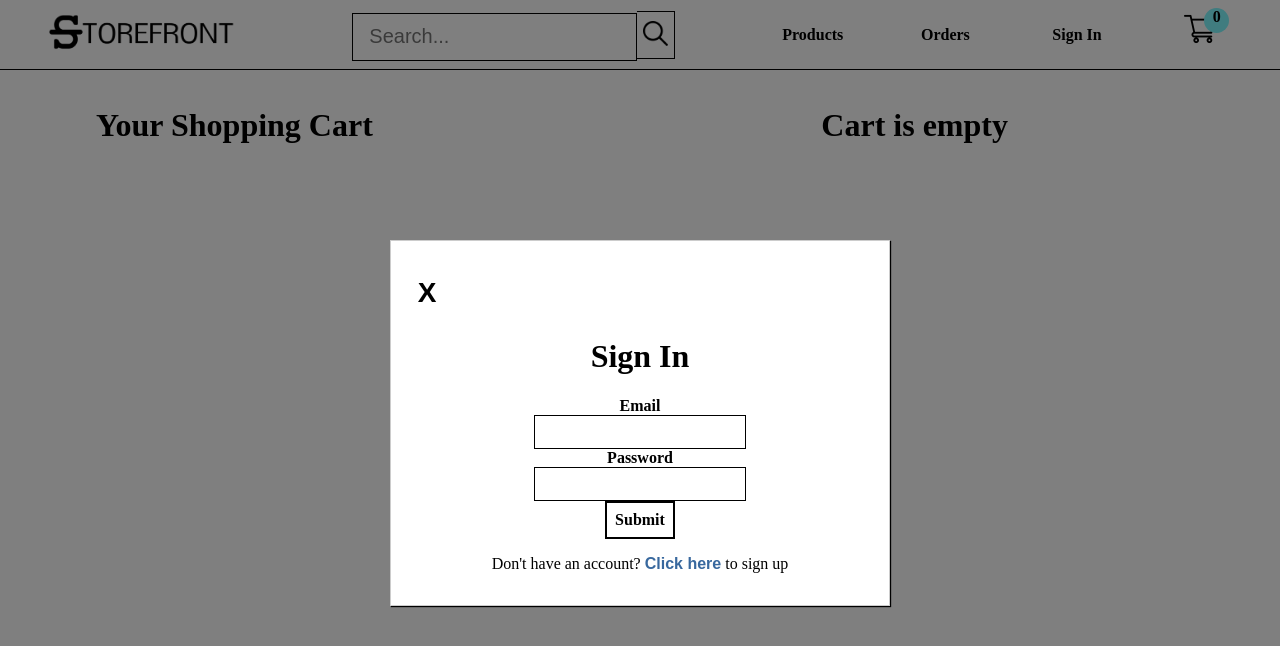
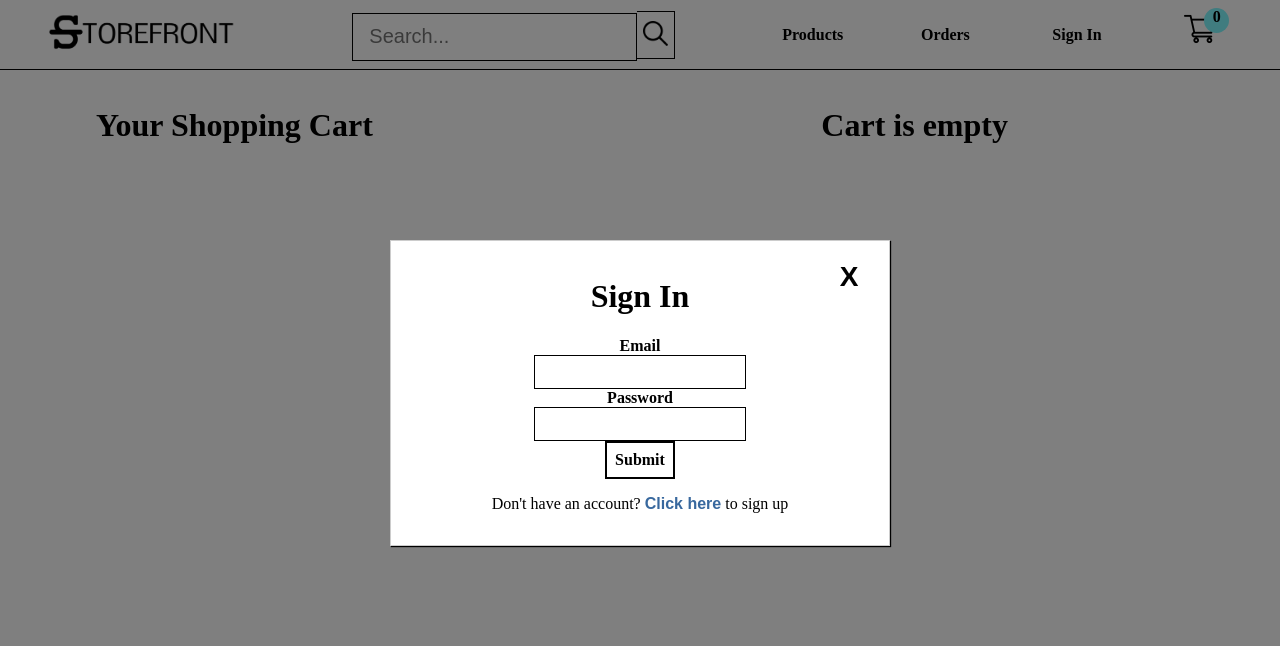
Before and after one commit to jgoodier1/storefront, a React (Create React App) app: page /cart in a window 1280 px wide. Both pictures are taken after a click on the button "Sign In". Shown: the top 646 px of the page. Built offline with nearby package versions, Linux system fonts and the light colour scheme.

Commit message:
fixed positioning for x bttn and closing for auth

```diff
--- a/src/components/Modal.tsx
+++ b/src/components/Modal.tsx
@@ -7,8 +7,8 @@ import { useHistory } from 'react-router-dom';
 
 interface ModalProps {
   show: boolean;
-  // modalClosed: () => void;
   children: React.ReactNode;
+  modalClosed?: () => void;
 }
 
 const Modal: React.FC<ModalProps> = props => {
@@ -20,7 +20,10 @@ const Modal: React.FC<ModalProps> = props => {
 
   return (
     <>
-      <Backdrop show={props.show} clicked={modalClosed} />
+      <Backdrop
+        show={props.show}
+        clicked={props.modalClosed ? props.modalClosed : modalClosed}
+      />
       <div
         className={classes.Modal}
         style={{
@@ -28,7 +31,9 @@ const Modal: React.FC<ModalProps> = props => {
           opacity: props.show ? '1' : '0'
         }}
       >
-        <StyledXButton onClick={modalClosed}>X</StyledXButton>
+        <StyledXButton onClick={props.modalClosed ? props.modalClosed : modalClosed}>
+          X
+        </StyledXButton>
         {props.children}
       </div>
     </>
@@ -42,7 +47,7 @@ export default React.memo(
 );
 
 const StyledXButton = styled.button`
-  position: relative;
+  position: fixed;
   top: 6px;
   right: 10px;
   border: 0;
```
